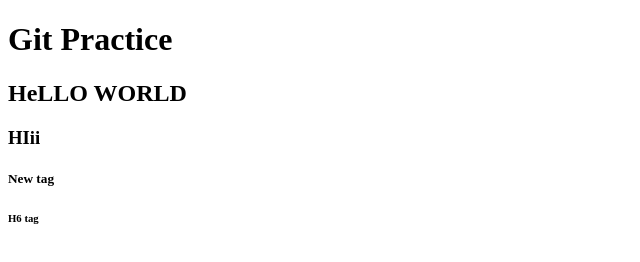
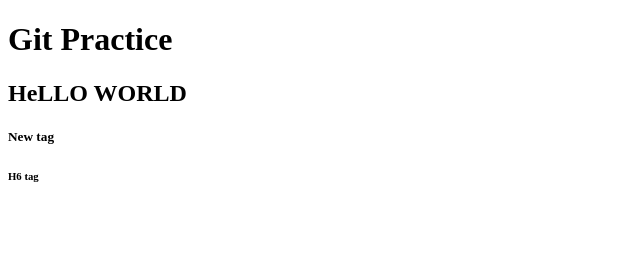
Before and after one commit to uzma0/gitPractice, a plain HTML site: page index.html in a window 1280 px wide. Shown: the full height of the page, 0-640 px from the left. Drawn offline with Linux system fonts and the light colour scheme.

Commit message:
deleteh3

```diff
--- a/index.html
+++ b/index.html
@@ -8,7 +8,7 @@
 <body>
     <h1>Git Practice</h1>
      <h2>HeLLO WORLD</h2>
-    <h3>HIii</h3>
+
     <h5>New tag</h5>
     <h6>H6 tag</h6>
 
```
